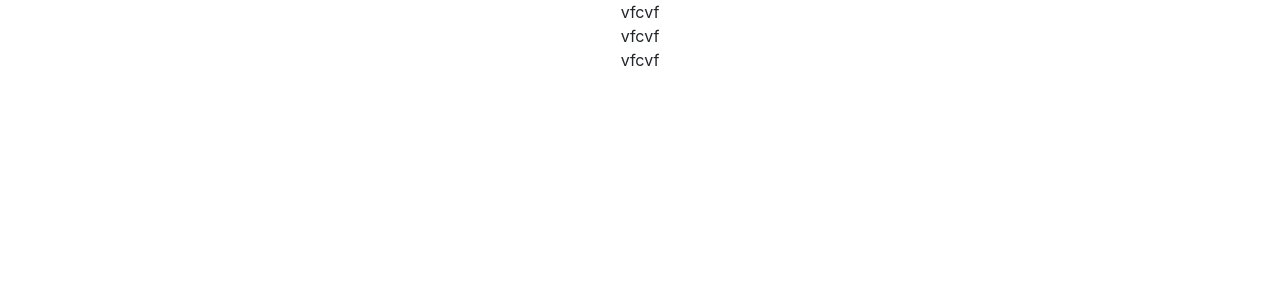
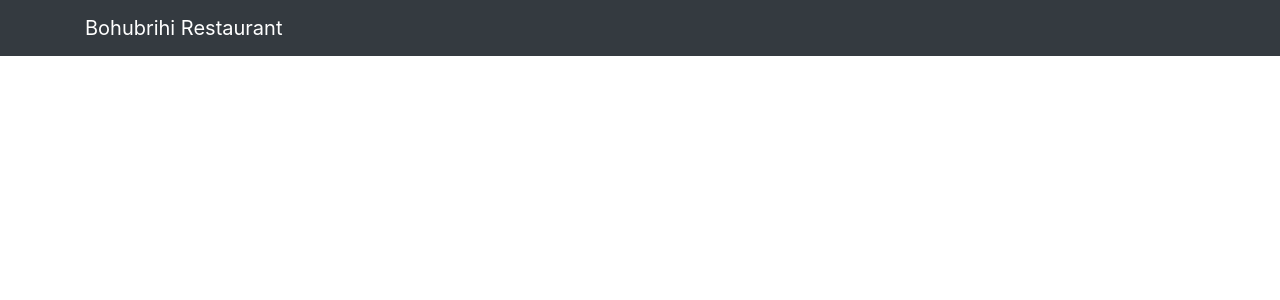
Before and after one commit to hridoyshil/bohubrihi-restaurant, a React (Create React App) app: page / in a window 1280 px wide. Shown: the top 300 px of the page. Built offline with nearby package versions, Linux system fonts and the light colour scheme.

Commit message:
Navigation bar using Reactstrap

```diff
--- a/src/components/body/Body.js
+++ b/src/components/body/Body.js
@@ -4,7 +4,7 @@
 const Body = () => {
     return (
         <div>
-            vfcvf
+
         </div>
     );
 }
--- a/src/components/footer/Footer.js
+++ b/src/components/footer/Footer.js
@@ -4,7 +4,7 @@
 const Footer = () => {
     return (
         <div>
-            vfcvf
+
         </div>
     );
 }
--- a/src/components/header/Header.js
+++ b/src/components/header/Header.js
@@ -1,10 +1,11 @@
 import React from "react";
+import Navigation from "./Navigation";
 
 
 const Header = () => {
     return (
         <div>
-            vfcvf
+            < Navigation />
         </div>
     );
 }
--- /dev/null
+++ b/src/components/header/Navigation.js
@@ -0,0 +1,16 @@
+import React from 'react';
+import { Navbar, NavbarBrand } from 'reactstrap';
+
+const Navigation = () => {
+    return (
+        <div>
+            <Navbar dark color="dark" expand="sm">
+                <div className="container">
+                    <NavbarBrand href="/">Bohubrihi Restaurant</NavbarBrand>
+                </div>
+            </Navbar>
+        </div>
+    );
+}
+
+export default Navigation;
```
